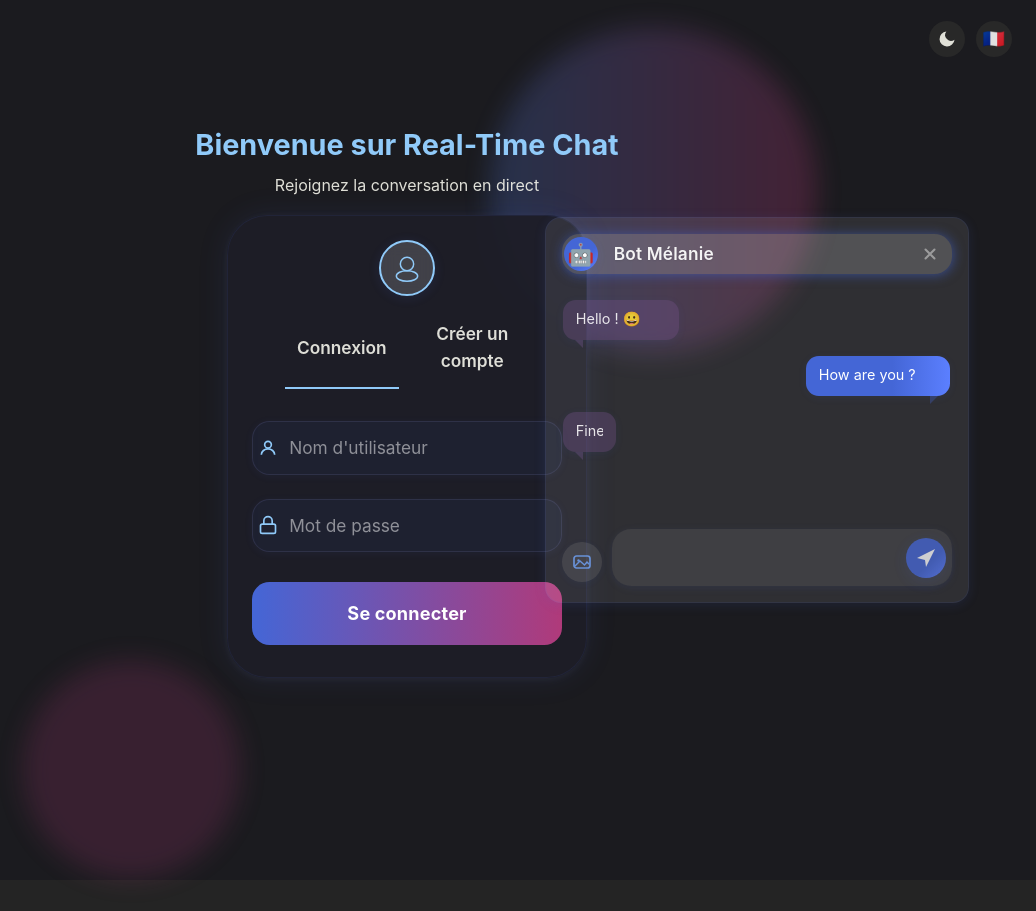
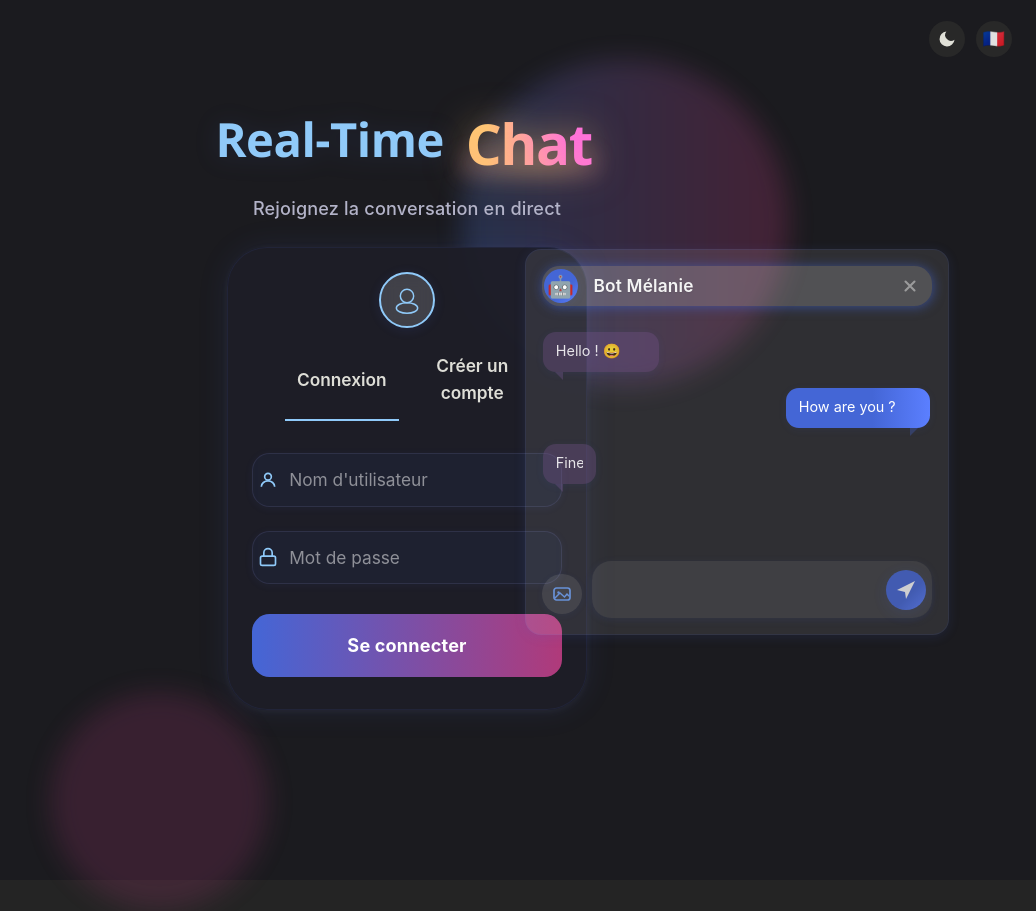
Before and after one commit to TheDevApprentice/real-time-chat, a Vue app in the folder interface/Vue/: page / in a window 1280 px wide. Shown: the whole page, without its empty margins (233-1269 px from the left). Before the commit the page ends 880 px from the top, so only its background shows below. Built offline with nearby package versions, Linux system fonts and the light colour scheme.

Commit message:
Update design title

```diff
--- a/interface/Vue/src/views/Login.vue
+++ b/interface/Vue/src/views/Login.vue
@@ -3,9 +3,15 @@
     <template #default>
       <PageTemplate>
         <template #content>
-          <div class="auth-header-text">
-            <h1 class="auth-title">Bienvenue sur Real-Time Chat</h1>
-            <p class="auth-subtitle">Rejoignez la conversation en direct</p>
+          <div class="auth-header-text improved-auth-header">
+            <h1 class="auth-title gradient-title-v3">
+              <span class="title-rt">{{ typedRealTime }}</span>
+              <span class="title-chat-glow">
+                {{ typedChat }}<span v-if="showCursor" class="typewriter-cursor">|</span>
+                <span class="glow-anim"></span>
+              </span>
+            </h1>
+            <p class="auth-subtitle subtitle-fadein">Rejoignez la conversation en direct</p>
           </div>
           <div class="auth-wrapper">
             <div class="auth-bg-container">
@@ -163,9 +169,33 @@
 </template>
 
 <script setup lang="ts">
-import { ref, onMounted, nextTick } from "vue";
+import { ref, onMounted, watch, nextTick } from "vue";
 import { defineAsyncComponent } from 'vue';
 import type { Bubble } from '../components/chat/bubbleChat/ChatBubble.vue';
+
+const realTimeFull = "Real‑Time";
+const chatFull = "Chat";
+const typedRealTime = ref("");
+const typedChat = ref("");
+const showCursor = ref(false);
+
+onMounted(async () => {
+  // Typewriter pour "Real‑Time"
+  for (let i = 0; i <= realTimeFull.length; i++) {
+    typedRealTime.value = realTimeFull.slice(0, i);
+    await new Promise(res => setTimeout(res, 60));
+  }
+  await new Promise(res => setTimeout(res, 200));
+  // Typewriter pour "Chat"
+  for (let i = 0; i <= chatFull.length; i++) {
+    typedChat.value = chatFull.slice(0, i);
+    await new Promise(res => setTimeout(res, 90));
+  }
+  showCursor.value = false;
+});
+watch(typedChat, (val) => {
+  showCursor.value = val.length < chatFull.length;
+});
 
 const ChatBubble = defineAsyncComponent(() => import('../components/chat/bubbleChat/ChatBubble.vue'));
 const BarChat = defineAsyncComponent(() => import('../components/chat/barChat/BarChat.vue'));
@@ -602,4 +632,145 @@ function onSubmit() {
   z-index: 1;
 
 }
+.improved-auth-header {
+  display: flex;
+  flex-direction: column;
+  align-items: center;
+  margin-bottom: 1.5rem;
+  margin-top: 1.4rem;
+}
+.gradient-title-v3 {
+  font-family: 'JetBrains Mono', 'Fira Sans', 'Segoe UI', Arial, sans-serif;
+  font-size: 3.1rem;
+  font-weight: 900;
+  letter-spacing: -0.03em;
+  display: flex;
+  flex-direction: row;
+  align-items: flex-end;
+  justify-content: center;
+  position: relative;
+  margin-bottom: 0.2em;
+  line-height: 1.06;
+  text-align: center;
+  gap: 0.22em;
+}
+.title-rt {
+  color: var(--page-accent-color, #b8d8ff);
+  font-weight: 600;
+  letter-spacing: -0.01em;
+  font-size: 0.99em;
+  filter: drop-shadow(0 2px 12px #4466d622);
+  margin-right: 0.09em;
+
+  font-family: 'JetBrains Mono', 'Fira Sans', 'Segoe UI', Arial, sans-serif;
+  font-size: 3.1rem;
+  font-weight: 900;
+  letter-spacing: -0.03em;
+  display: flex;
+  flex-direction: column;
+  align-items: center;
+  position: relative;
+  justify-content: center;
+  margin-bottom: 0.2em;
+  line-height: 1.06;
+  text-align: center;
+}
+.title-rt {
+  color: var(--page-accent-color, #b8d8ff);
+  font-weight: 600;
+  letter-spacing: -0.01em;
+  font-size: 0.95em;
+  filter: drop-shadow(0 2px 12px #4466d622);
+}
+.title-chat-glow {
+  position: relative;
+  margin-left: 0rem;
+  font-family: inherit;
+  font-weight: 900;
+  background: linear-gradient(90deg, #ffb86c 20%, #ff6bcb 80%);
+  -webkit-background-clip: text;
+  -webkit-text-fill-color: transparent;
+  background-clip: text;
+  text-fill-color: transparent;
+  filter: drop-shadow(0 0 18px #ffb86c88) brightness(1.07);
+  padding: 0 0.12em;
+  font-size: 1.14em;
+  line-height: 1.1;
+}
+.title-chat-glow .glow-anim {
+  position: absolute;
+  left: 0; right: 0; top: 60%; height: 45%;
+  pointer-events: none;
+  z-index: -1;
+  background: radial-gradient(ellipse at center, #ffb86c66 0%, #ff6bcb22 100%);
+  filter: blur(10px);
+  opacity: 0.7;
+  animation: chatGlowAnim 2.5s infinite alternate;
+}
+@keyframes chatGlowAnim {
+  0% { opacity: 0.7; filter: blur(10px);}
+  100% { opacity: 1; filter: blur(18px);}
+}
+.typewriter-cursor {
+  display: inline-block;
+  width: 0.7ch;
+  color: #ffb86c;
+  font-weight: 700;
+  font-size: 1.13em;
+  animation: blink 0.9s steps(1) infinite;
+  margin-left: 0.02em;
+  filter: drop-shadow(0 0 6px #ffb86cbb);
+}
+@keyframes blink {
+  0%, 49% { opacity: 1; }
+  50%, 100% { opacity: 0; }
+}
+
+.title-main {
+  background: linear-gradient(90deg, var(--page-accent-color, #4466d6) 50%, #5b7fff 100%);
+  -webkit-background-clip: text;
+  -webkit-text-fill-color: transparent;
+  background-clip: text;
+  text-fill-color: transparent;
+  filter: drop-shadow(0 2px 16px #4466d655);
+}
+.title-chat-glow {
+  position: relative;
+  margin-left: 0rem;
+  font-family: inherit;
+  font-weight: 900;
+  background: linear-gradient(90deg, #ffb86c 20%, #ff6bcb 80%);
+  -webkit-background-clip: text;
+  -webkit-text-fill-color: transparent;
+  background-clip: text;
+  text-fill-color: transparent;
+  filter: drop-shadow(0 0 18px #ffb86c88) brightness(1.07);
+  padding: 0 0.12em;
+}
+.title-chat-glow .glow-anim {
+  position: absolute;
+  left: 0; right: 0; top: 60%; height: 45%;
+  pointer-events: none;
+  z-index: -1;
+  background: radial-gradient(ellipse at center, #ffb86c66 0%, #ff6bcb22 100%);
+  filter: blur(10px);
+  opacity: 0.7;
+  animation: chatGlowAnim 2.5s infinite alternate;
+}
+@keyframes chatGlowAnim {
+  0% { opacity: 0.7; filter: blur(10px);}
+  100% { opacity: 1; filter: blur(18px);}
+}
+.subtitle-fadein {
+  font-size: 1.13rem;
+  color: var(--subtitle-color, #b3b3c8);
+  margin-top: 0.5em;
+  font-weight: 500;
+  letter-spacing: 0.01em;
+  animation: subtitleFadeIn 1.3s cubic-bezier(.4,1.6,.4,1) both;
+}
+@keyframes subtitleFadeIn {
+  0% { opacity: 0; transform: translateY(12px);}
+  100% { opacity: 1; transform: none;}
+}
 </style>
```
